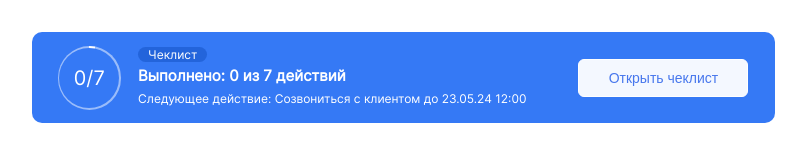
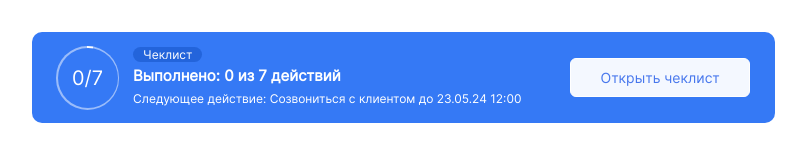
Before and after one commit to TheJester32/Stworka-test-task, a plain HTML site: page index.html in a window 1280 px wide. Shown: the whole page, without its empty margins (237-1043 px from the left). Drawn offline with Linux system fonts and the light colour scheme.

Commit message:
small fix

```diff
--- a/style.css
+++ b/style.css
@@ -140,10 +140,11 @@ body {
     cursor: pointer;
     color: rgba(71, 119, 237, 1);
     background-color: rgba(244, 248, 255, 1);
-    width: 170px;
+    width: 180px;
     border-radius: 6px;
     padding: 10px 25px;
     border: 1px solid #fff;
     font-size: 14px;
     font-weight: 400;
+    font-family: 'Inter';
 }
```
